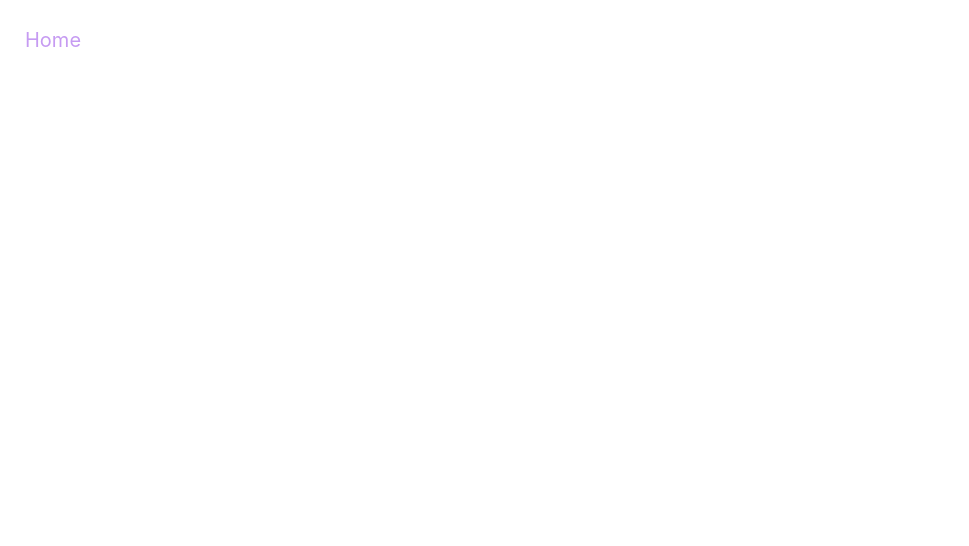
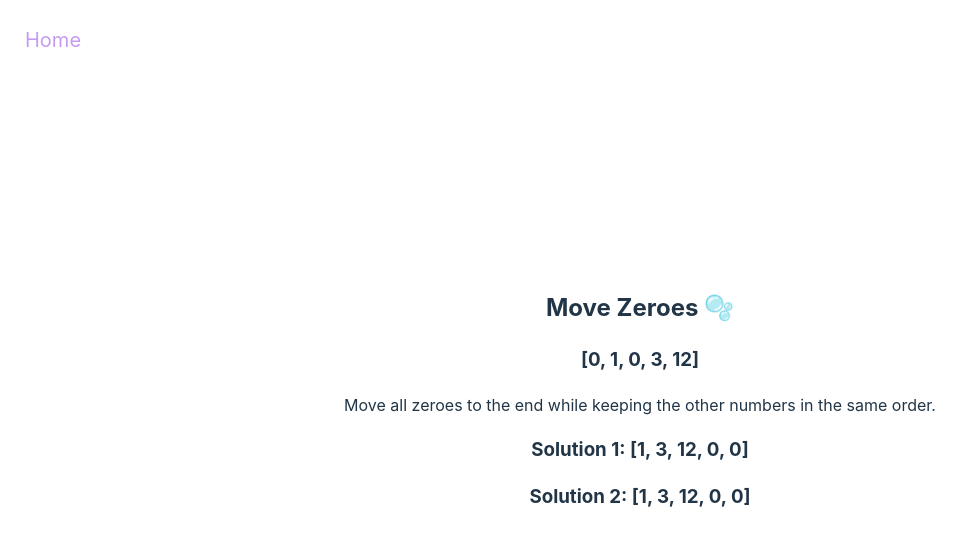
Before and after one commit to amy-calleja/challenges, a React (Vite) app: page /challenge15 in a window 1280 px wide. Before the commit this address had no page. Shown: the top 546 px of the page, without its empty margins (0-969 px from the left). Built offline with nearby package versions, Linux system fonts and the light colour scheme.

Commit message:
add ChallengeFifteen Move Zeroes

```diff
--- a/src/App.jsx
+++ b/src/App.jsx
@@ -16,6 +16,7 @@ import ChallengeEleven from './pages/ChallengeEleven';
 import ChallengeTwelve from './pages/ChallengeTwelve';
 import ChallengeThirteen from './pages/ChallengeThirteen';
 import ChallengeFourteen from './pages/ ChallengeFourteen';
+import ChallengeFifteen from './pages/ChallengeFifteen';
 
 const App = () => {
   return (
@@ -47,6 +48,7 @@ const MainContent = () => {
         <Route path='/challenge12' element={<ChallengeTwelve />} />
         <Route path='/challenge13' element={<ChallengeThirteen />} />
         <Route path='/challenge14' element={<ChallengeFourteen />} />
+        <Route path='/challenge15' element={<ChallengeFifteen />} />
       </Routes>
       {!isHome && <Topbar />}
     </main>
--- /dev/null
+++ b/src/pages/ChallengeFifteen.tsx
@@ -0,0 +1,44 @@
+export default function ChallengeFifteen() {
+  const arr = [0, 1, 0, 3, 12];
+
+  const moveZeroes = (array: number[]): number[] => {
+    let moved: number[] = [];
+
+    for (let i = 0; i < array.length; i++) {
+      // loop through the array
+      if (array[i] !== 0) {
+        // if the number is not zero, push it to the moved array
+        moved.push(array[i]); // push non-zero numbers to the moved array
+      }
+    }
+    while (moved.length < array.length) {
+      // while the moved array is shorter than the original array
+      moved.push(0); // push zeroes to the end of the moved array
+    }
+    return moved;
+  };
+
+  const movedZeroesV2 = (array: number[]): number[] => {
+    const filtered: number[] = array.filter((num) => num !== 0); // filter out the zeroes from the original array
+
+    while (filtered.length < array.length) {
+      // while the filtered array is shorter than the original array
+      filtered.push(0); // push zeroes to the end of the filtered array
+    }
+    return filtered;
+  };
+
+  return (
+    <div>
+      <h2>Move Zeroes 🫧</h2>
+      <h3>[{arr.join(', ')}]</h3>
+      <p>
+        Move all zeroes to the end while keeping the other numbers in the same
+        order.
+      </p>
+
+      <h3>Solution 1: [{moveZeroes(arr).join(', ')}] </h3>
+      <h3>Solution 2: [{movedZeroesV2(arr).join(', ')}] </h3>
+    </div>
+  );
+}
--- a/src/pages/Home.jsx
+++ b/src/pages/Home.jsx
@@ -59,6 +59,10 @@ export default function Home() {
       key: 14,
       title: 'Valid Anagram (v2)',
     },
+    {
+      key: 15,
+      title: 'Moved Zeroes'
+    }
   ];
 
   return (
```
